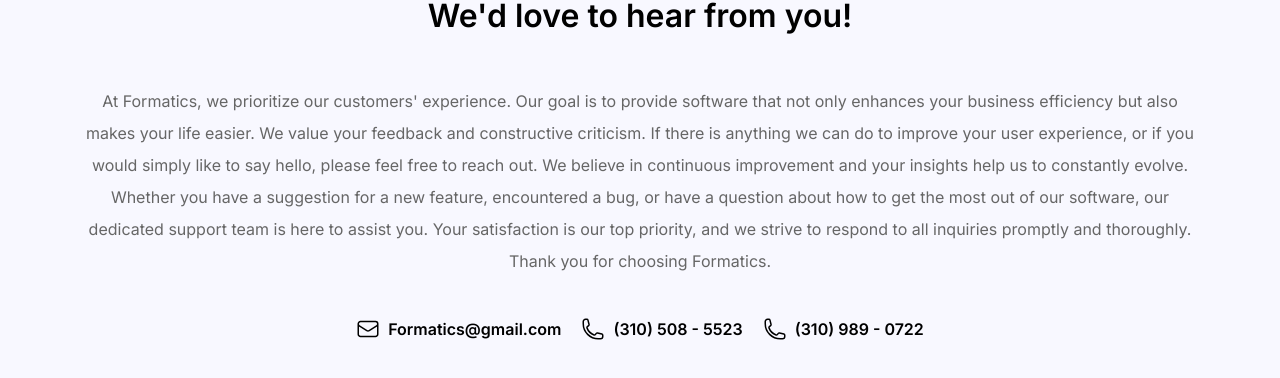
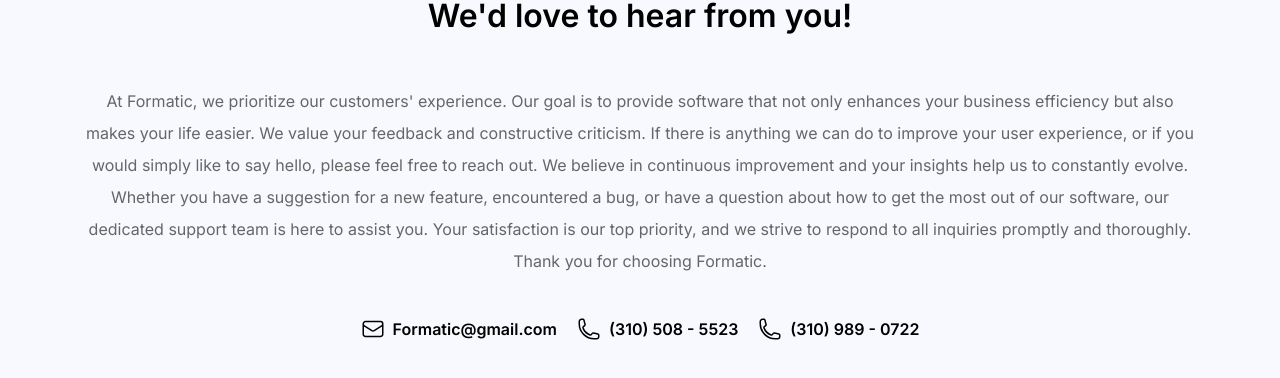
Before and after one commit to IZ-Services/FormMatic, a Next.js app: page /contactUs in a window 1280 px wide. Shown: the part 132-510 px from the top of the page. Built offline with nearby package versions, Linux system fonts and the light colour scheme; no server answers; sample sign-in values are in the browser's storage.

Commit message:
Fix contact page plural issue

```diff
--- a/src/app/components/ui/header.css
+++ b/src/app/components/ui/header.css
@@ -68,12 +68,12 @@
   z-index: 1;
   margin-top: 8px;
   border-radius: 5px;
-  width: 250px;
+  width: 225px;
   justify-content: center;
   align-items: center;
   text-align: center;
   transition:
-    opacity 0.5s linear,
+    opacity 0.5s ease,
     transform 0.3s ease;
 }
 
@@ -82,8 +82,8 @@
 }
 
 .linkLabel:hover .dropdownMenu {
-  display: block;
-  visibility: visible;
+  transform: translateX(-50%) translateY(0);
+    visibility: visible;
   opacity: 1;
 }
 
--- a/src/app/contactUs/page.tsx
+++ b/src/app/contactUs/page.tsx
@@ -20,7 +20,7 @@
       <h1 className="contactHeading">We&apos;d love to hear from you!</h1>
       <div className="content">
         <p className="contactMessage">
-          At Formatics, we prioritize our customers&apos; experience. Our goal is to provide
+          At Formatic, we prioritize our customers&apos; experience. Our goal is to provide
           software that not only enhances your business efficiency but also makes your life easier.
           We value your feedback and constructive criticism. If there is anything we can do to
           improve your user experience, or if you would simply like to say hello, please feel free
@@ -28,13 +28,13 @@
           evolve. Whether you have a suggestion for a new feature, encountered a bug, or have a
           question about how to get the most out of our software, our dedicated support team is here
           to assist you. Your satisfaction is our top priority, and we strive to respond to all
-          inquiries promptly and thoroughly. Thank you for choosing Formatics.
+          inquiries promptly and thoroughly. Thank you for choosing Formatic.
         </p>
         <div className="contactInfo">
           <div className="outerContact">
             <div className="contactItem">
               <EnvelopeIcon className="icon" />
-              <span className="contactText">Formatics@gmail.com</span>
+              <span className="contactText">Formatic@gmail.com</span>
             </div>
             <div className="contactItem">
               <PhoneIcon className="icon" />
--- a/src/app/page.tsx
+++ b/src/app/page.tsx
@@ -46,7 +46,7 @@
           <input
             className="usernameInput"
             type="text"
-            placeholder="User Email"
+            placeholder="Email"
             value={email}
             onChange={(e) => setEmail(e.target.value)}
           ></input>
```
